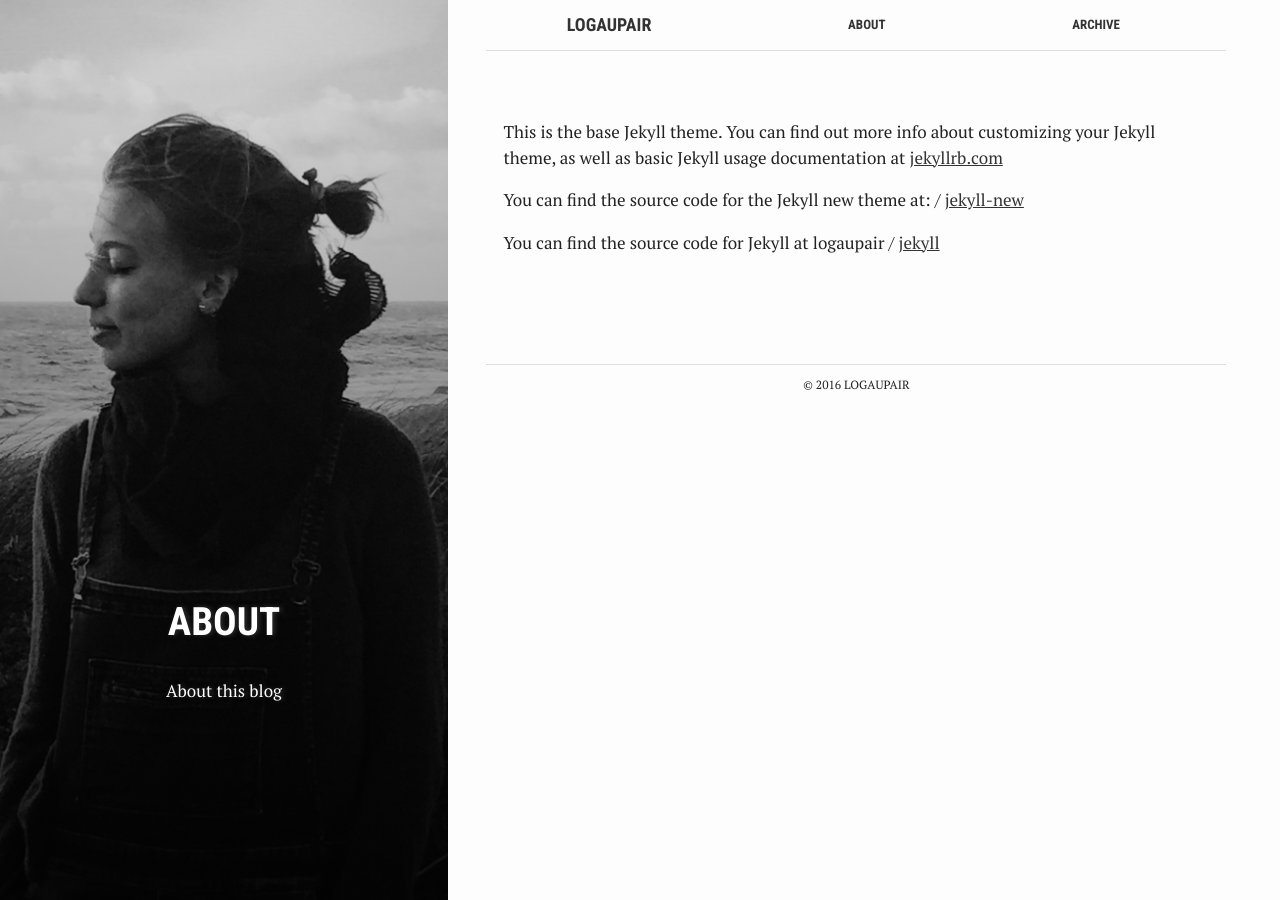
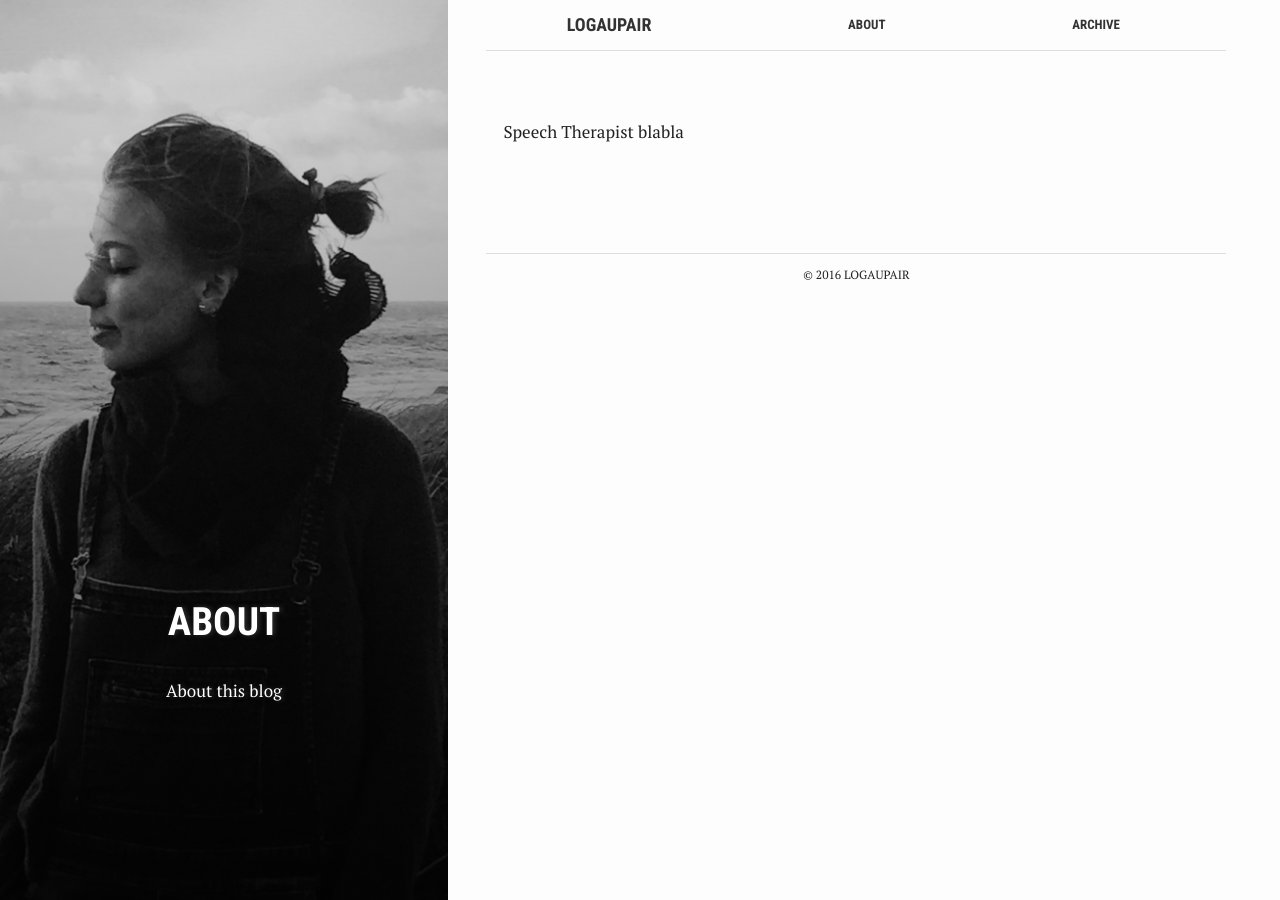
Before and after one commit to logaupair/logaupair.github.io, a Jekyll site: the page built from about.md, in a window 1280 px wide. Built offline with Jekyll 4.4.1, drawn with Linux system fonts in a browser that asks for light colours.

Commit message:
Updated About

```diff
--- a/about.md
+++ b/about.md
@@ -2,18 +2,10 @@
 title: About
 permalink: "/about/"
 bg: blogabout.jpg
-layout: page
-crawlertitle: Why and how this blog was created
+crawlertitle: About LogAupair
 summary: About this blog
 active: about
+layout: page
 ---
 
-This is the base Jekyll theme. You can find out more info about customizing your Jekyll theme, as well as basic Jekyll usage documentation at [jekyllrb.com](http://jekyllrb.com/)
-
-You can find the source code for the Jekyll new theme at:
-{{site.twitter_username}} /
-[jekyll-new](https://github.com/jglovier/jekyll-new)
-
-You can find the source code for Jekyll at
-{{site.github_username}} /
-[jekyll](https://github.com/jekyll/jekyll)
+Speech Therapist blabla
```
